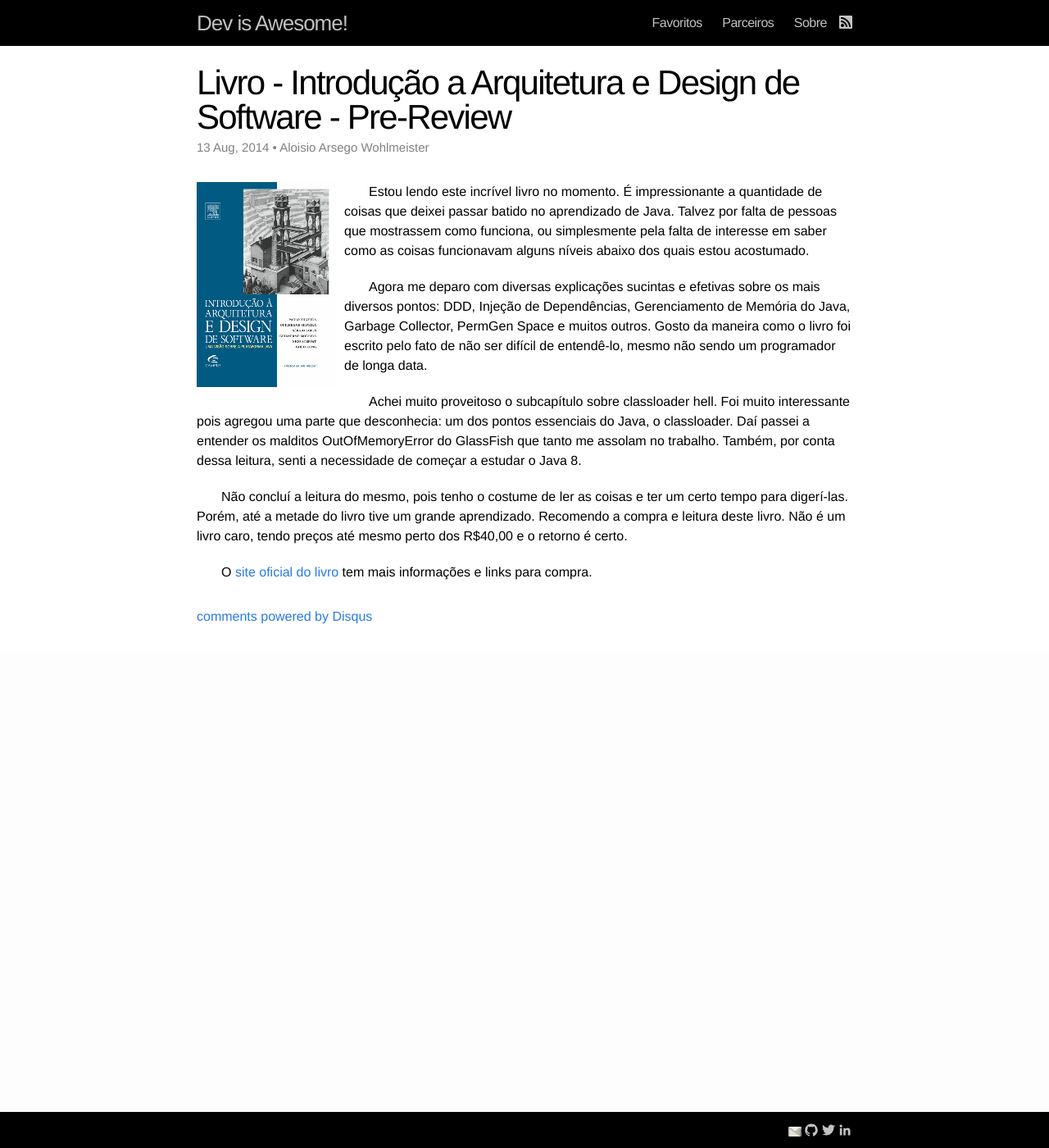
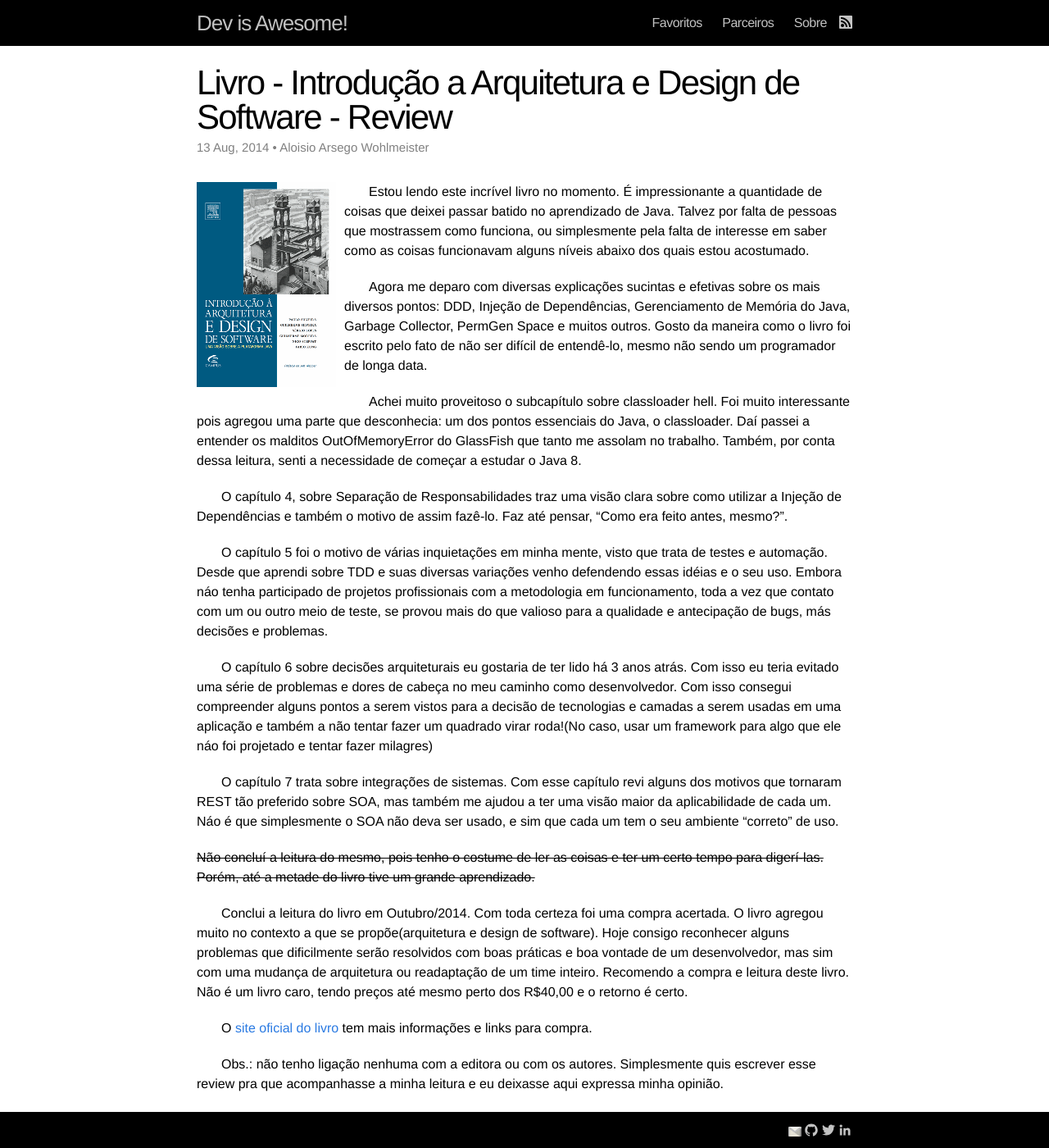
Before and after one commit to aloisioaw/aloisioaw.github.com, a Jekyll site: the page built from _posts/14-08-13-introducao-arquitetura-design-software.md, in a window 1280 px wide and 1400 px high. Shown: the whole window at 82% size. Built offline with Jekyll 4.4.1, drawn with Linux system fonts in a browser that asks for light colours; comment, search, counter and statistics services are not loaded.

Commit message:
Complementado o testo de Review do livro de Arquitetura e Design de Software. Publicado a primeira parte da série de padronização de código.

```diff
--- a/_posts/14-08-13-introducao-arquitetura-design-software.md
+++ b/_posts/14-08-13-introducao-arquitetura-design-software.md
@@ -1,6 +1,6 @@
 ---
 layout: post
-title:  "Livro - Introdução a Arquitetura e Design de Software - Pre-Review"
+title:  "Livro - Introdução a Arquitetura e Design de Software - Review"
 author: Aloisio Arsego Wohlmeister
 categories: livros
 comments: true
@@ -15,7 +15,18 @@
 
 Achei muito proveitoso o subcapítulo sobre classloader hell. Foi muito interessante pois agregou uma parte que desconhecia: um dos pontos essenciais do Java, o classloader. Daí passei a entender os malditos OutOfMemoryError do GlassFish que tanto me assolam no trabalho. Também, por conta dessa leitura, senti a necessidade de começar a estudar o Java 8.
 
-Não concluí a leitura do mesmo, pois tenho o costume de ler as coisas e ter um certo tempo para digerí-las. Porém, até a metade do livro tive um grande aprendizado.
+O capítulo 4, sobre Separação de Responsabilidades traz uma visão clara sobre como utilizar a Injeção de Dependências e também o motivo de assim fazê-lo. Faz até pensar, "Como era feito antes, mesmo?".
+
+O capítulo 5 foi o motivo de várias inquietações em minha mente, visto que trata de testes e automação. Desde que aprendi sobre TDD e suas diversas variações venho defendendo essas idéias e o seu uso. Embora náo tenha participado de projetos profissionais com a metodologia em funcionamento, toda a vez que contato com um ou outro meio de teste, se provou mais do que valioso para a qualidade e antecipação de bugs, más decisões e problemas.
+
+O capítulo 6 sobre decisões arquiteturais eu gostaria de ter lido há 3 anos atrás. Com isso eu teria evitado uma série de problemas e dores de cabeça no meu caminho como desenvolvedor. Com isso consegui compreender alguns pontos a serem vistos para a decisão de tecnologias e camadas a serem usadas em uma aplicação e também a não tentar fazer um quadrado virar roda!(No caso, usar um framework para algo que ele náo foi projetado e tentar fazer milagres)
+
+O capítulo 7 trata sobre integrações de sistemas. Com esse capítulo revi alguns dos motivos que tornaram REST tão preferido sobre SOA, mas também me ajudou a ter uma visão maior da aplicabilidade de cada um. Náo é que simplesmente o SOA não deva ser usado, e sim que cada um tem o seu ambiente "correto" de uso.
+
+<strike>Não concluí a leitura do mesmo, pois tenho o costume de ler as coisas e ter um certo tempo para digerí-las. Porém, até a metade do livro tive um grande aprendizado.</strike>
+Conclui a leitura do livro em Outubro/2014. Com toda certeza foi uma compra acertada. O livro agregou muito no contexto a que se propõe(arquitetura e design de software). Hoje consigo reconhecer alguns problemas que dificilmente serão resolvidos com boas práticas e boa vontade de um desenvolvedor, mas sim com uma mudança de arquitetura ou readaptação de um time inteiro.
 Recomendo a compra e leitura deste livro. Não é um livro caro, tendo preços até mesmo perto dos R$40,00 e o retorno é certo.
 
 O [site oficial do livro](http://www.arquiteturajava.com.br/) tem mais informações e links para compra.
+
+Obs.: não tenho ligação nenhuma com a editora ou com os autores. Simplesmente quis escrever esse review pra que acompanhasse a minha leitura e eu deixasse aqui expressa minha opinião.
```
Also changed, not shown: _posts/14-11-04-padronizacao-codigo-parte-1.md (renamed from _drafts/padronizacao-codigo.md, +13 -3 lines).
